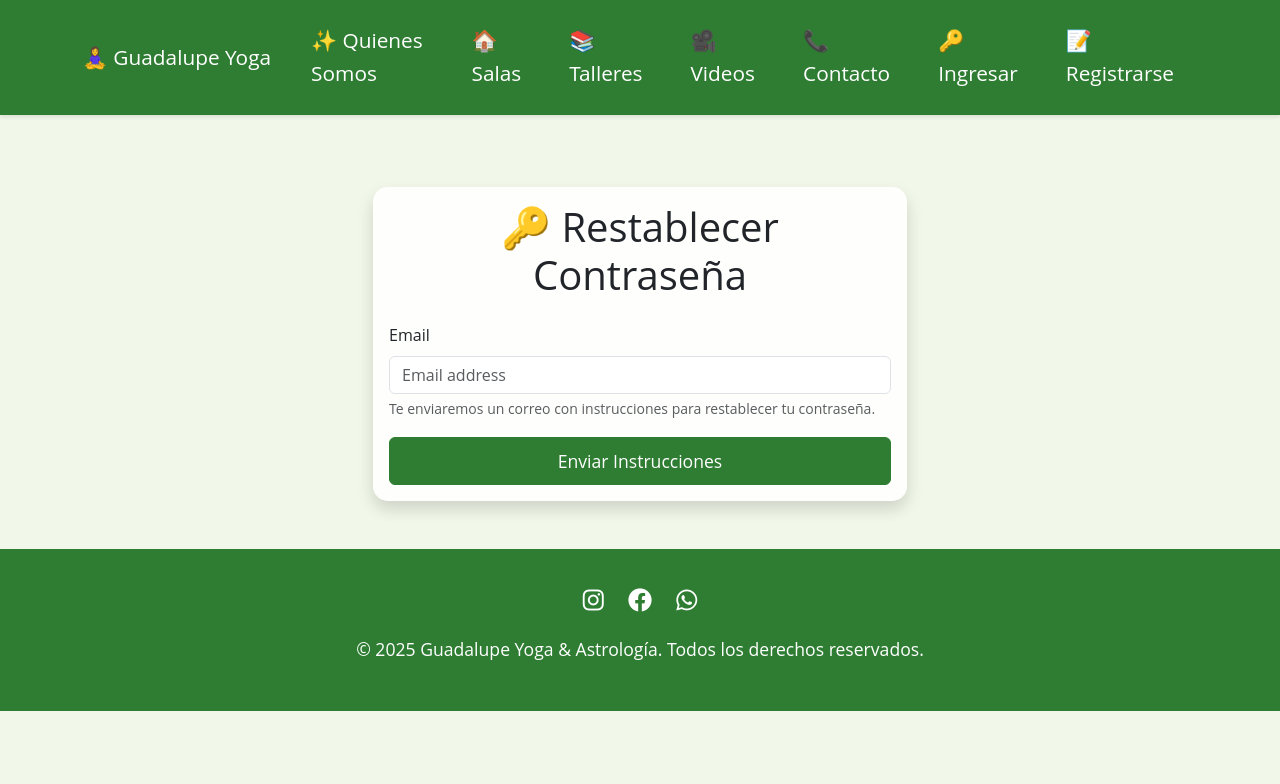
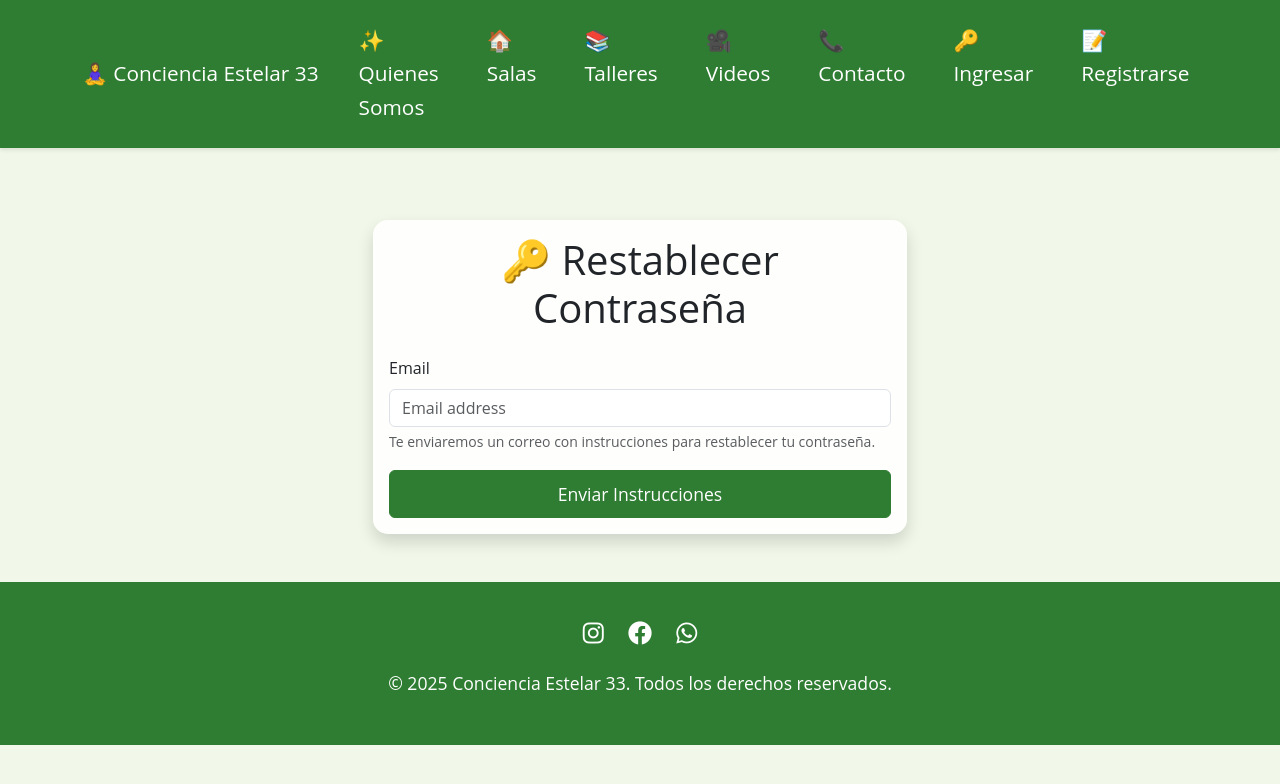
Before and after one commit to josevazquez3/GuadaYoga, a Django app: page /accounts/password/reset/ in a window 1280 px wide. Shown: the top 784 px of the page. Run offline with Django 4.2, Linux system fonts and the light colour scheme.

Commit message:
actualice header y footer

```diff
--- a/templates/base.html
+++ b/templates/base.html
@@ -108,7 +108,7 @@
 <body>
     <nav class="navbar navbar-expand-lg sticky-top">
         <div class="container">
-            <a class="navbar-brand" href="{% url 'home' %}">🧘‍♀️ Guadalupe Yoga</a>
+            <a class="navbar-brand" href="{% url 'home' %}">🧘‍♀️ Conciencia Estelar 33</a>
             <button class="navbar-toggler" type="button" data-bs-toggle="collapse" data-bs-target="#navbarNav">
                 <span class="navbar-toggler-icon"></span>
             </button>
@@ -184,7 +184,7 @@
                 <a href="https://facebook.com" target="_blank"><i class="fab fa-facebook"></i></a>
                 <a href="https://wa.me/1234567890" target="_blank"><i class="fab fa-whatsapp"></i></a>
             </div>
-            <p>&copy; {% now "Y" %} Guadalupe Yoga & Astrología. Todos los derechos reservados.</p>
+            <p>&copy; {% now "Y" %} Conciencia Estelar 33. Todos los derechos reservados.</p>
         </div>
     </footer>
 
```
